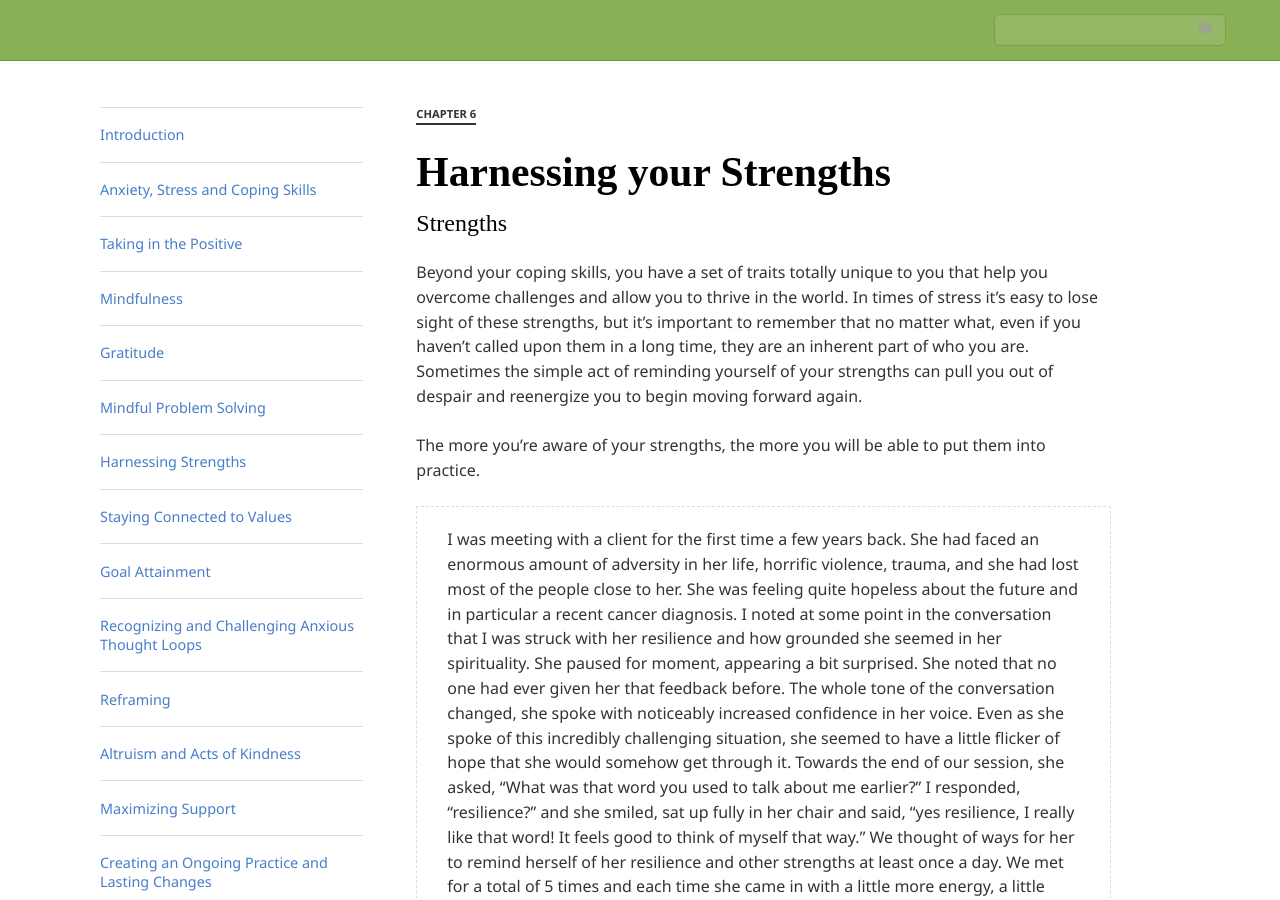
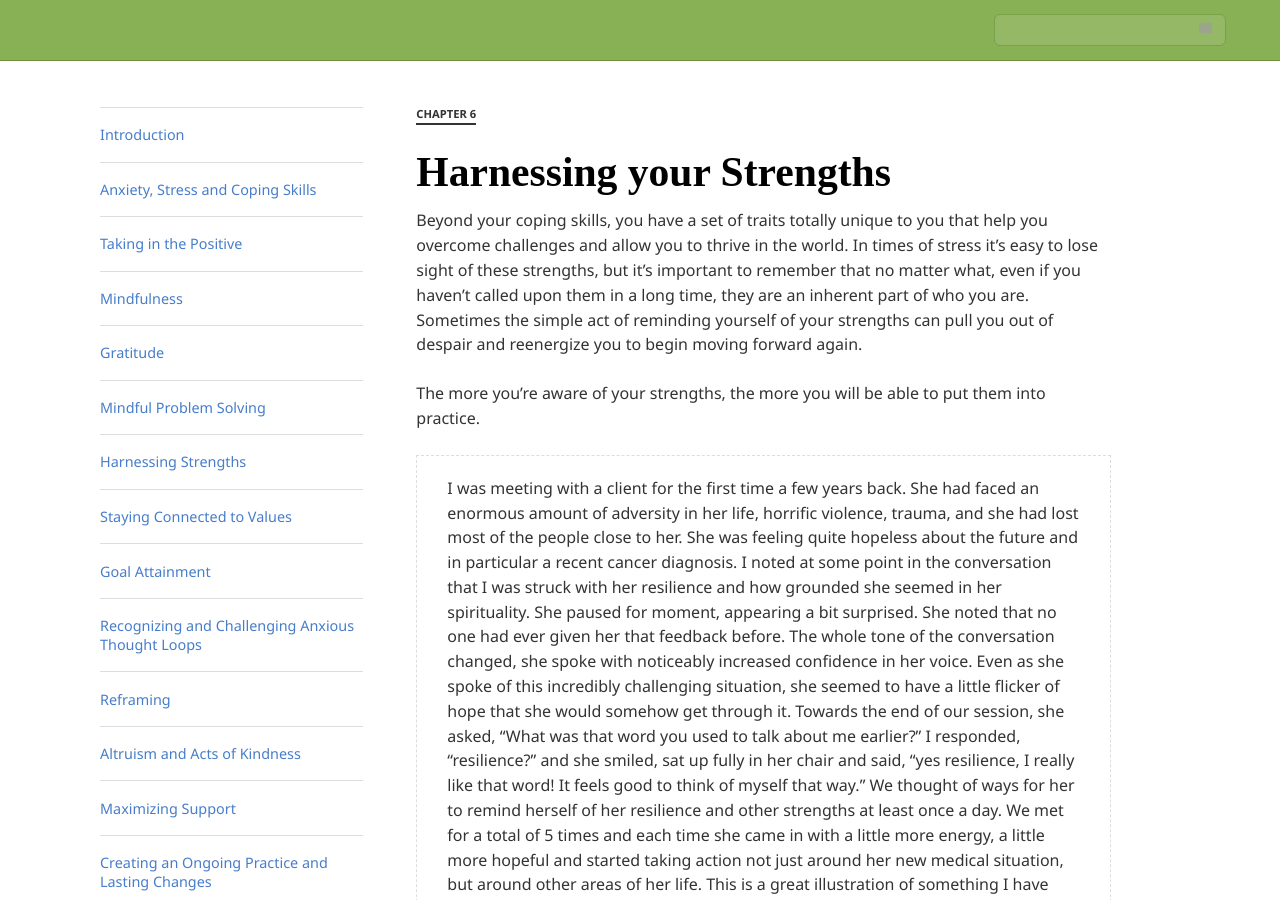
Before and after one commit to mtorres253/mtorres253.github.io, a Jekyll site: the page built from chapt-6/index.md, in a window 1280 px wide and 900 px high. Built offline with Jekyll 4.4.1, drawn with Linux system fonts in a browser that asks for light colours; nearby versions of some CDN libraries; some web fonts are replaced; comment, search, counter and statistics services are not loaded; grey boxes are pictures that could not be loaded.

Commit message:
Update index.md

```diff
--- a/chapt-6/index.md
+++ b/chapt-6/index.md
@@ -6,7 +6,6 @@ title: Harnessing your Strengths
 
 # Harnessing your Strengths
 
-## Strengths
 Beyond your coping skills, you have a set of traits totally unique to you that help you overcome challenges and allow you to thrive in the world. In times of stress it’s easy to lose sight of these strengths, but it’s important to remember that no matter what, even if you haven’t called upon them in a long time, they are an inherent part of who you are. Sometimes the simple act of reminding yourself of your strengths can pull you out of despair and reenergize you to begin moving forward again.
 
 The more you’re aware of your strengths, the more you will be able to put them into practice.
```
